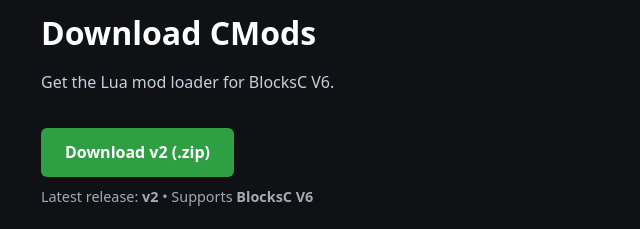
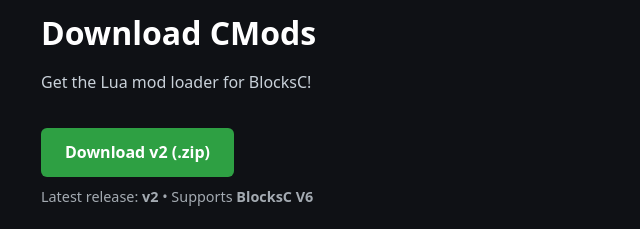
Before and after one commit to nottheogbilly/website-cmods, a plain HTML site: page index.html in a window 1280 px wide. Shown: the part 120-349 px from the top of the page, 223-863 px from the left. Drawn offline with Linux system fonts and the light colour scheme.

Commit message:
Change 1 thing i dont think is nessacry.

```diff
--- a/index.html
+++ b/index.html
@@ -48,7 +48,7 @@
 
         <main class="content">
             <h1>Download CMods</h1>
-            <p>Get the Lua mod loader for BlocksC V6.</p>
+            <p>Get the Lua mod loader for BlocksC!</p>
 
             <a href="/releases/v2.zip" class="download-btn" download>Download v2 (.zip)</a>
             <p class="version-info">Latest release: <strong>v2</strong> • Supports <strong>BlocksC V6</strong></p>
```
